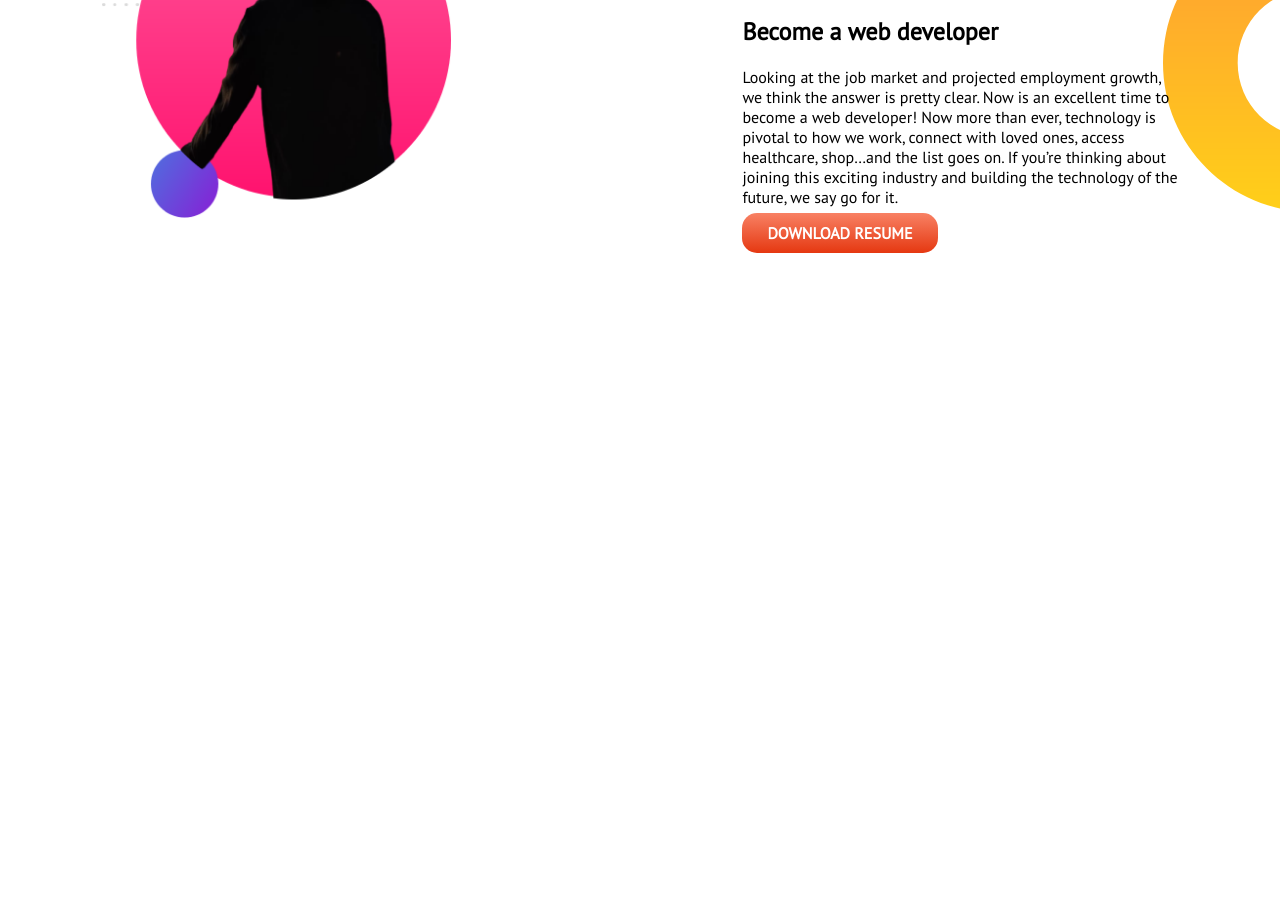
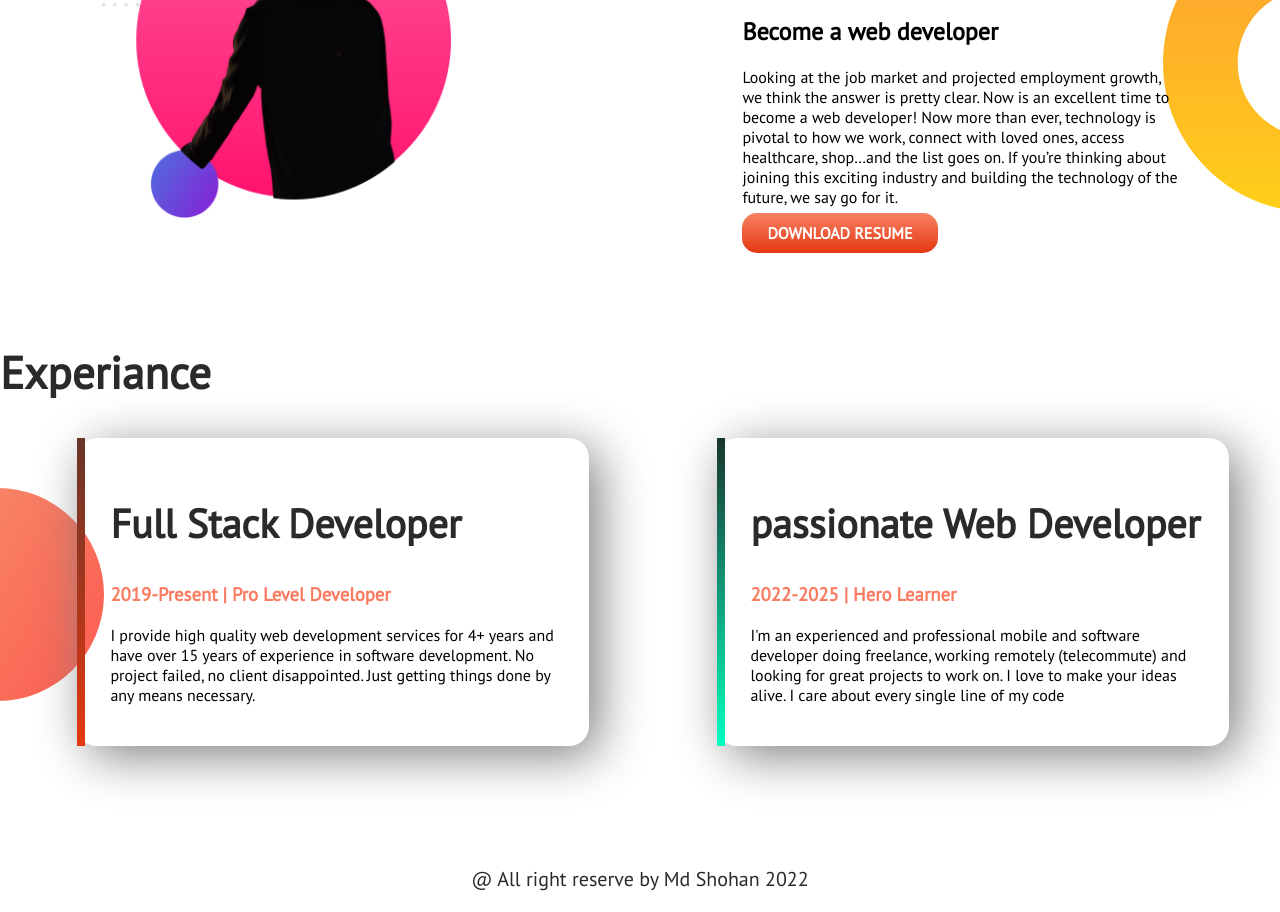
Before and after one commit to MdShohan81/my-first-portfolio, a plain HTML site: page index.html in a window 1280 px wide. Shown: the part 648-1560 px from the top of the page. Before the commit the page ends 901 px from the top, so only its background shows below. Drawn offline with Linux system fonts and the light colour scheme.

Commit message:
footer and experiance added

```diff
--- a/index.html
+++ b/index.html
@@ -12,7 +12,7 @@
 </head>
 <body>
     <!-- hero section start -->
-    <section class="hero-section">
+    <section class="hero-section felixble-section">
         <div class="hero">
             <h1>Welcome To</h1>
             <h1><span class="org-color">Md: Shohan</span> World</h1>
@@ -29,7 +29,7 @@
     <!-- hero section finished -->
 
     <!-- dream section start -->
-    <section class="dream-big">
+    <section class="dream-big felixble-section">
         <div class="dream">
             <img src="img/my-bg2.png" alt="picture">
         </div>
@@ -39,8 +39,29 @@
             <p class="hire-margin-top">Looking at the job market and projected employment growth, we think the answer is pretty clear. Now is an excellent time to become a web developer! Now more than ever, technology is pivotal to how we work, connect with loved ones, access healthcare, shop…and the list goes on. If you’re thinking about joining this exciting industry and building the technology of the future, we say go for it.</p>
             <a class="hire-button" href="https://www.facebook.com/81shohan/" target="blank" >DOWNLOAD RESUME</a>
         </div>
+    </section>
+    <!-- dream section finished -->
 
-    </section>
+    <!-- experiance section finished -->
+        <section class="experiance-section">
+            <h1>Experiance</h1>
+            <div class="felixble-section">
+                <div class="experiance border-1" id="experiance-pro">
+                    <h1 class="experi-title">Full Stack Developer</h1>
+                    <h3 class="org-color">2019-Present | Pro Level Developer</h3>
+                    <p>I provide high quality web development services for 4+ years and have over 15 years of experience in software development. No project failed, no client disappointed. Just getting things done by any means necessary.</p>
+                </div>
+                <div class="experiance" id="experiance-passionate">
+                    <h1 class="experi-title">passionate Web Developer</h1>
+                    <h3 class="org-color">2022-2025 | Hero Learner</h3>
+                    <p>I'm an experienced and professional mobile and software developer doing freelance, working remotely (telecommute) and looking for great projects to work on. I love to make your ideas alive. I care about every single line of my code</p>
+                </div>
+            </div>
+        </section>
+    <!-- experiance section finished -->
+    <footer>
+        <p id="footer-text" >@ All right reserve by Md Shohan 2022</p>
+    </footer>
 
 </body>
 </html>
--- a/style.css
+++ b/style.css
@@ -3,6 +3,9 @@ body{
     margin: 0%;
 }
 /*hero section start */
+.felixble-section{
+    display: flex;
+}
 h1{
     font-size: 45px;
     color: #2b2a2a;
@@ -10,8 +13,8 @@ h1{
 .org-color{
     color: #F97C62;
 }
+
 .hero-section{
-    display: flex;
     background-image: url(img/top-banner.png);
     background-repeat: no-repeat;
     margin-bottom: 100px;
@@ -36,11 +39,13 @@ h1{
 }
 
 /*hero section finished */
+/*dream big section finished */
 .dream-big{
-    display: flex;
     background-image: url(img/dream-bg.png);
     background-repeat: no-repeat;
-    background-position:right ;
+    background-position:right;
+    margin-bottom:100px;
+
 }
 .dream{
     width: 50%;
@@ -49,3 +54,38 @@ h1{
 .dream img{
     width: 80%;
 }
+/* dream big finished*/
+.experiance{
+    width: 40%;
+    padding: 2%;
+    margin-left: 6%;
+    margin-right: 4%;
+    margin-bottom: 100px;
+    box-shadow: 10px 10px 50px gray;
+    border-radius: 20px;
+
+}
+#experiance-pro{
+    border-left:8px solid;
+    border-image: linear-gradient(#663529, #E53811);
+    border-image-slice: 1;
+
+}
+#experiance-passionate{
+    border-left:8px solid;
+    border-image: linear-gradient(#1a352e, #04ffc0);
+    border-image-slice: 1;
+}
+.experiance-section{
+    background-image: url(img/exp-bg.png);
+    background-repeat: no-repeat;
+    background-position: left;
+}
+.experi-title{
+    font-size: 40px;
+}
+#footer-text{
+    text-align: center;
+    font-size: 20px;
+    color:#2b2a2a;
+}
```
